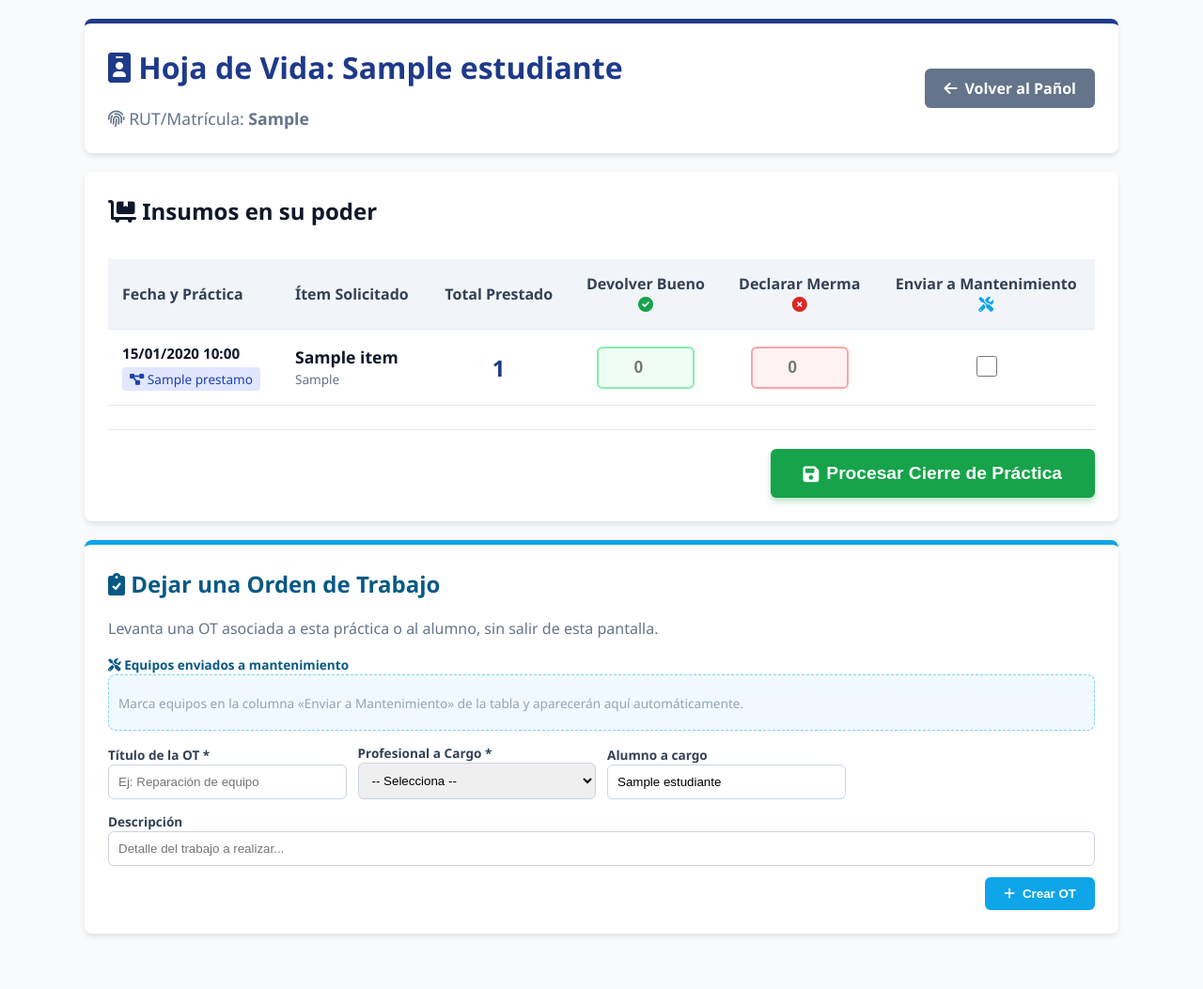
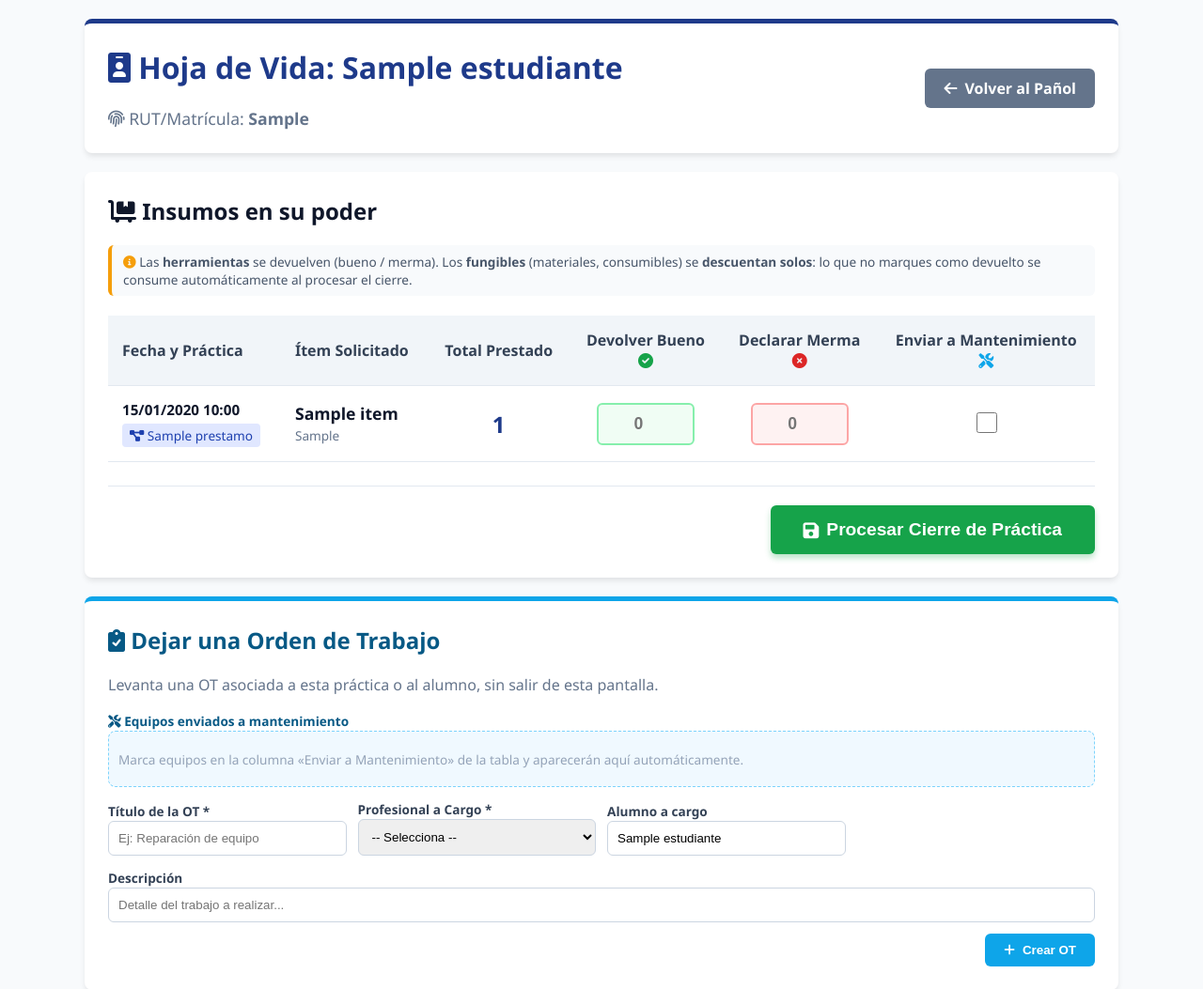
Before and after one commit to laloyjia/inventario, a Flask app: template templates/hoja_vida.html in a window 1280 px wide. Shown: the top 1053 px of the page at 94% size. Before the commit the page ends 997 px from the top, so only its background shows below. Run offline with Flask 3, Linux system fonts and the light colour scheme; the template is opened without the code that fills it: values that come from a table or form of the project are taken from there, others are empty; data comes from the database, SQL or seed files in the repository; tables that the repository leaves empty hold one stand-in row (values such as "Sample post").

Commit message:
Cierre de practica: fungibles/consumibles se descuentan automaticamente del stock (lo no devuelto se consume y queda en la nomina)

```diff
--- a/app.py
+++ b/app.py
@@ -2119,6 +2119,19 @@ def hoja_vida(est_id):
     return render_template('hoja_vida.html', estudiante=est, prestamos=prestamos,
                            profesores_area=profesores_area)
 
+# Categorías cuyos ítems se CONSUMEN (no se devuelven): al cerrar la práctica
+# lo no devuelto se descuenta automáticamente del stock.
+CATEGORIAS_CONSUMIBLES = ('fungible', 'consumible', 'material', 'insumo')
+
+
+def _es_consumible(item):
+    """True si el ítem es un fungible/consumible (se gasta, no se devuelve)."""
+    if not item:
+        return False
+    cat = (item.categoria or '').lower()
+    return any(k in cat for k in CATEGORIAS_CONSUMIBLES)
+
+
 @app.route('/procesar_hoja_vida', methods=['POST'])
 @login_requerido
 @pañolero_o_admin
@@ -2132,6 +2145,28 @@ def procesar_hoja_vida():
         except: continue
         if not prest or prest.estado != 'Pendiente': continue
         cb = int(cb or 0); cm = int(cm or 0)
+
+        # ── FUNGIBLES / CONSUMIBLES: se descuentan solos al cerrar la práctica ──
+        # Todo lo que NO vuelve como "bueno" se considera consumido y se descuenta
+        # del total automáticamente (sin declarar merma a mano). El préstamo se
+        # cierra siempre, porque estos insumos no se devuelven.
+        if _es_consumible(prest.item):
+            cb = max(0, min(cb, prest.cantidad))
+            consumido = prest.cantidad - cb
+            prest.item.cantidad_disponible += cb
+            if consumido > 0:
+                prest.item.cantidad_mermada += consumido
+                prest.item.cantidad_total -= consumido
+                prest.cantidad_mermada = consumido
+                _registrar_baja(prest.item, consumido,
+                                'Consumo automático de fungible al cerrar práctica',
+                                'merma_practica', prestamo=prest)
+            prest.estado = 'Devuelto'
+            prest.fecha_devolucion = datetime.utcnow()
+            procesados += 1
+            continue
+
+        # ── DURABLES (herramientas/equipos): devolución normal (bueno / merma) ──
         if cb + cm == 0: continue
         prest.item.cantidad_disponible += cb
         if cm > 0:
--- a/templates/hoja_vida.html
+++ b/templates/hoja_vida.html
@@ -45,6 +45,12 @@
 
         <div class="card">
             <h2><i class="fas fa-dolly-flatbed"></i> Insumos en su poder</h2>
+            {% if prestamos %}
+            <p style="margin:0 0 6px; font-size:0.85rem; color:#475569; background:#f8fafc; border-left:4px solid #f59e0b; padding:8px 12px; border-radius:6px;">
+                <i class="fas fa-circle-info" style="color:#f59e0b;"></i>
+                Las <strong>herramientas</strong> se devuelven (bueno / merma). Los <strong>fungibles</strong> (materiales, consumibles) se <strong>descuentan solos</strong>: lo que no marques como devuelto se consume automáticamente al procesar el cierre.
+            </p>
+            {% endif %}
 
             {% if prestamos %}
             <form action="/procesar_hoja_vida" method="POST">
@@ -62,6 +68,8 @@
                         </thead>
                         <tbody>
                             {% for p in prestamos %}
+                            {% set _cat = (p.item.categoria or '')|lower %}
+                            {% set _cons = ('fungible' in _cat or 'consumible' in _cat or 'material' in _cat or 'insumo' in _cat) %}
                             <tr>
                                 <td style="font-size: 0.95rem;">
                                     <strong>{{ p.fecha_prestamo.strftime('%d/%m/%Y %H:%M') }}</strong>
@@ -76,8 +84,16 @@
                                     <input type="number" name="cant_buena[]" class="input-number input-good" min="0" max="{{ p.cantidad }}" placeholder="0">
                                 </td>
                                 <td style="text-align: center;">
-                                    <input type="number" name="cant_mala[]" class="input-number input-bad" min="0" max="{{ p.cantidad }}" placeholder="0"
-                                           oninput="toggleMantPorMerma(this)">
+                                    {% if _cons %}
+                                        <input type="hidden" name="cant_mala[]" value="0">
+                                        <span style="background:#fef3c7; color:#92400e; padding:5px 10px; border-radius:6px; font-size:0.78rem; font-weight:700; white-space:nowrap;"
+                                              title="Este es un fungible: lo que no devuelvas como bueno se descuenta automáticamente del stock al cerrar la práctica.">
+                                            <i class="fas fa-bolt"></i> Consumo automático
+                                        </span>
+                                    {% else %}
+                                        <input type="number" name="cant_mala[]" class="input-number input-bad" min="0" max="{{ p.cantidad }}" placeholder="0"
+                                               oninput="toggleMantPorMerma(this)">
+                                    {% endif %}
                                 </td>
                                 <td style="text-align: center;">
                                     <input type="checkbox" class="chk-mant" onchange="sincronizarMantenimiento()"
```
